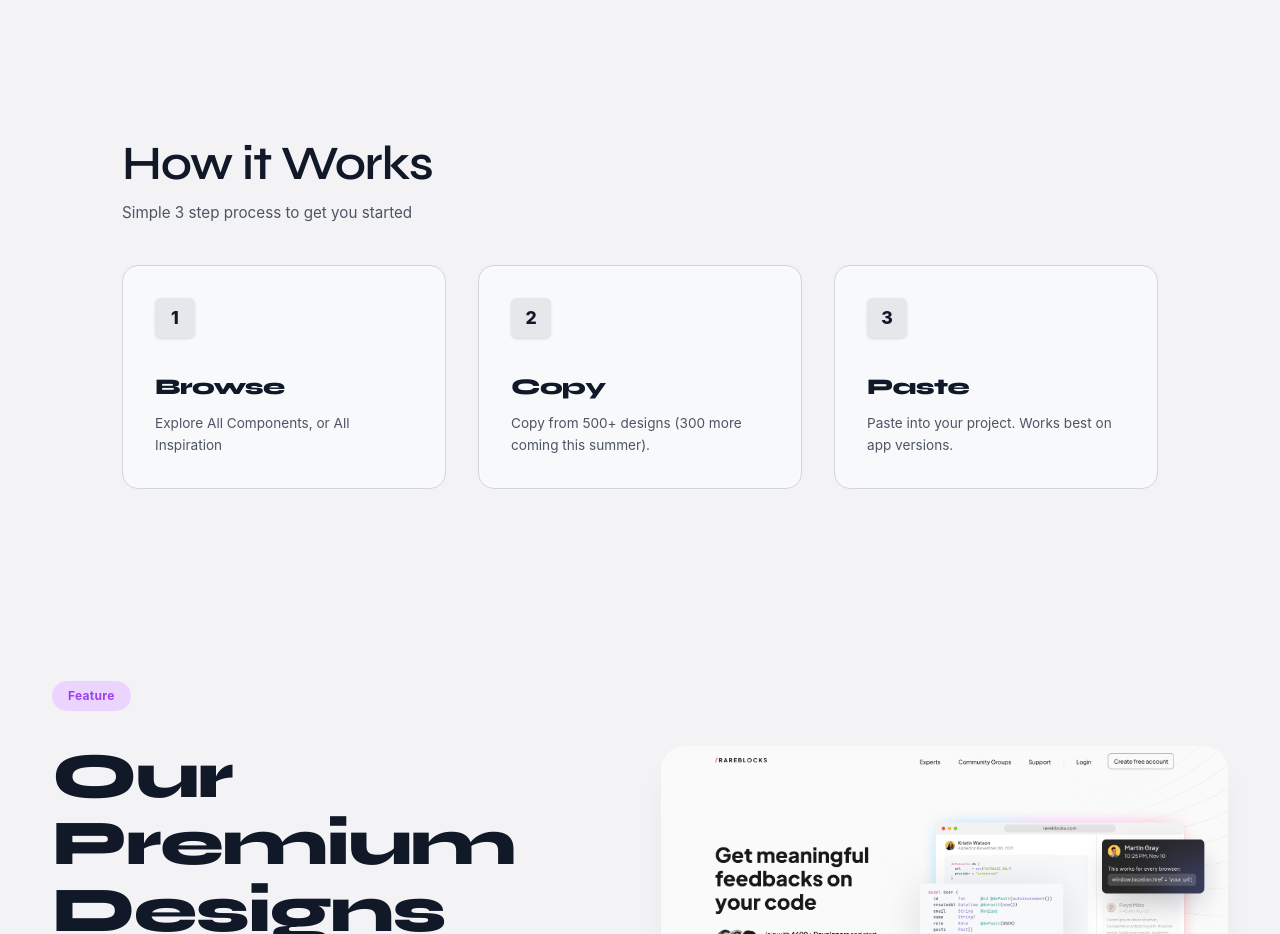
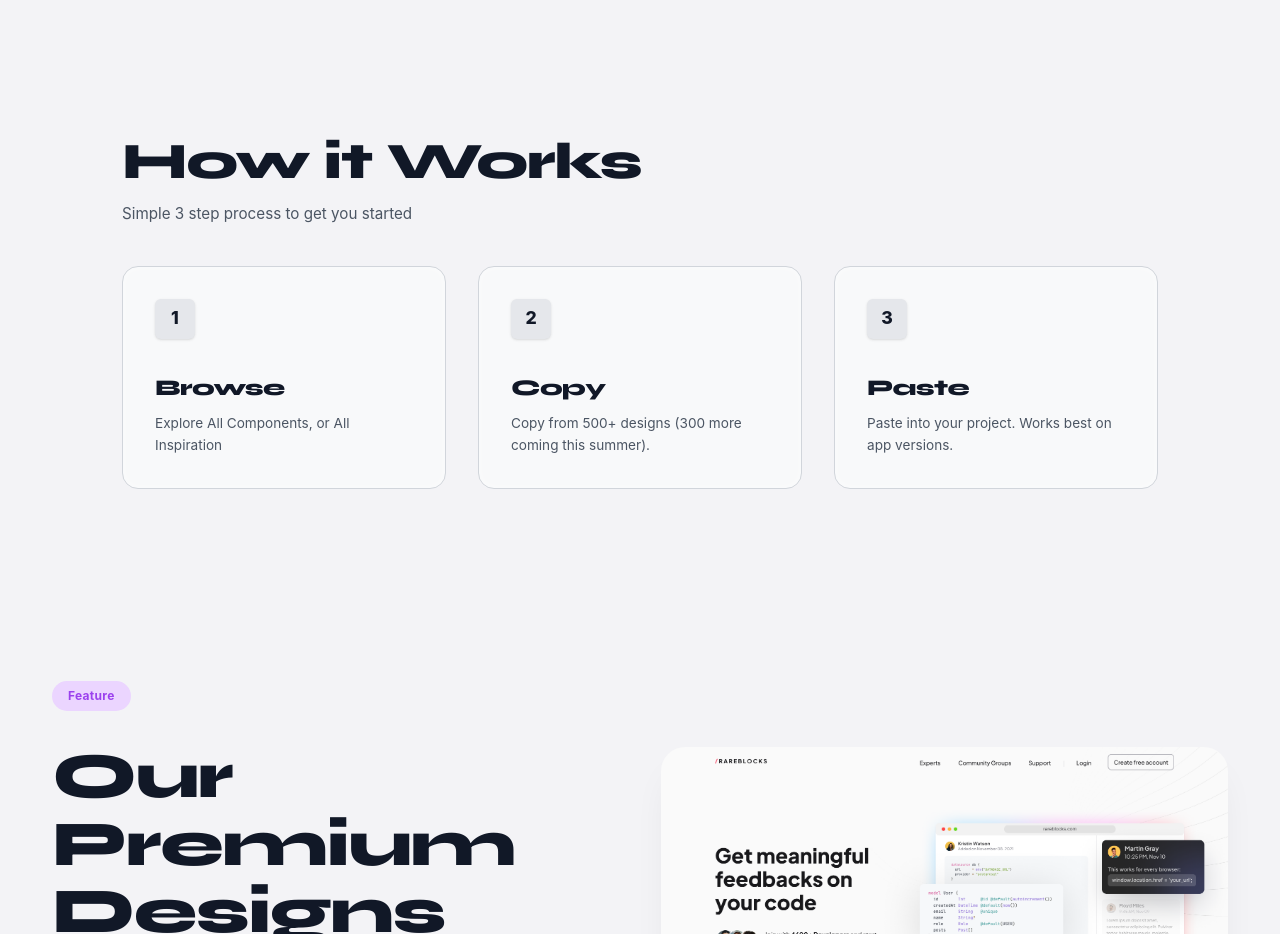
Before and after one commit to sayamghosh/figma-library, a React (Vite) app in the folder frontend/: page / in a window 1280 px wide. Shown: the part 1800-2734 px from the top of the page. Built offline with nearby package versions, Linux system fonts and the light colour scheme; no server answers.

Commit message:
feat: add HowItWorksSection component and global CSS styles

```diff
--- a/frontend/src/components/HowItWorksSection.tsx
+++ b/frontend/src/components/HowItWorksSection.tsx
@@ -22,7 +22,7 @@ export function HowItWorksSection() {
 
       {/* Header */}
       <div className="flex flex-col mb-10 w-full">
-        <h2 className="text-[#111827] font-semibold text-[2.5rem] md:text-[3rem] tracking-tight mb-2 leading-tight">
+        <h2 className="text-[#111827] font-syne font-extrabold text-[2.5rem] md:text-[3.2rem] tracking-tight mb-3 leading-[1.1]">
           How it Works
         </h2>
         <p className="text-[#4B5563] text-[0.95rem]">
--- a/frontend/src/index.css
+++ b/frontend/src/index.css
@@ -8,6 +8,10 @@
 	--muted: #99a0b6;
 	--accent: #9aff3f;
 	--accent-ink: #0f1a00;
+}
+
+.font-syne {
+	font-family: "Syne", sans-serif !important;
 }
 
 * {
```
